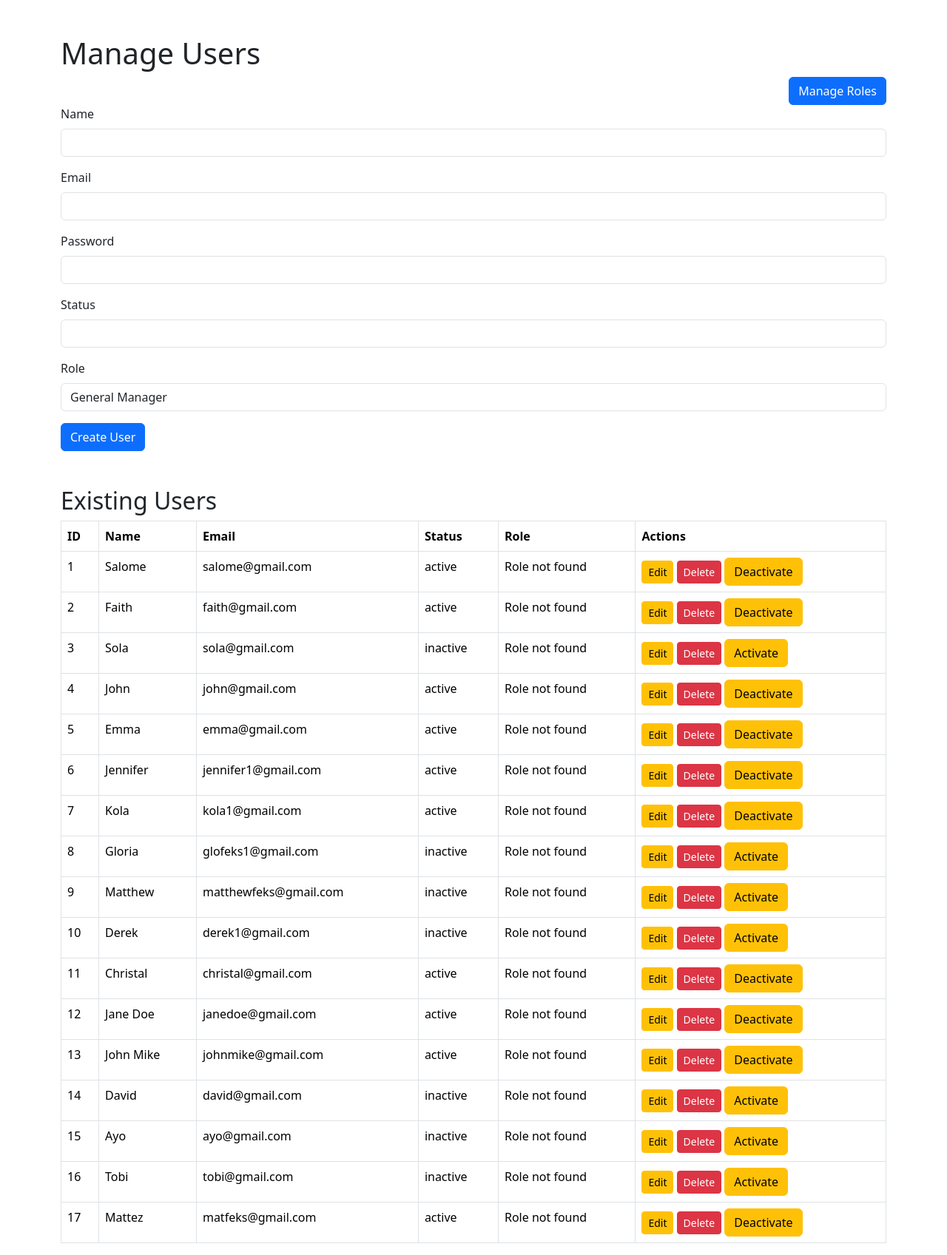
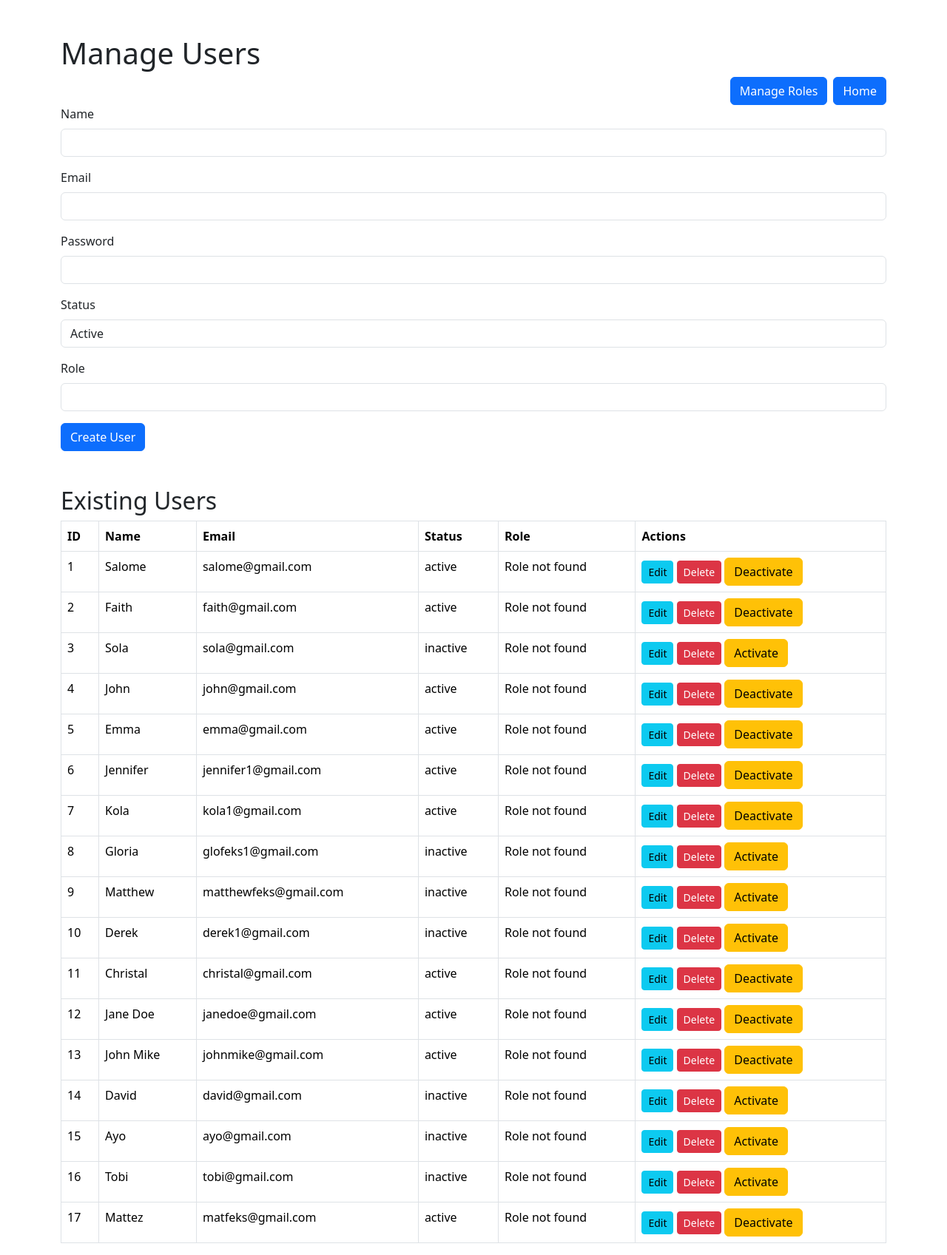
Before and after one commit to Fmatthew1/task_manager, a PHP site: page /manage_users.php in a window 1280 px wide. Shown: the whole page at 74% size. Run offline with PHP 8.4, Linux system fonts and the light colour scheme; data comes from the database, SQL or seed files in the repository; lists and menus that the app fills with data are empty.

Commit message:
updated the edit and toggle

```diff
--- a/manage_users.php
+++ b/manage_users.php
@@ -25,8 +25,16 @@ if ($_SERVER['REQUEST_METHOD'] === 'POST') {
     } else {
         $existingUser = User::findByEmail($conn, $email);
 
-        if ($existingUser && (!isset($user) || $existingUser->getId() !== $user->getId())) {
-            $errorMessages['email'] = "Error: Email already exists.";
+
+        if (isset($_POST['id'])) {
+            $user = User::find($conn, $_POST['id']);
+            if ($user && $email !== $user->getEmail() && $existingUser) {
+                $errorMessages['email'] = "Error: Email already exists.";
+            }
+        } else {
+            if ($existingUser) {
+                $errorMessages['email'] = "Error: Email already exists.";
+            }
         }
     }
 
@@ -110,18 +118,19 @@ foreach ($roles as $role) {
         <h1>Manage Users</h1>
         <div class="d-grid gap-2 d-md-flex justify-content-md-end">
             <a href="manage_roles.php"><button class="btn btn-primary" type="button">Manage Roles</button></a>
+            <a href="home.php"><button class="btn btn-primary" type="button">Home</button></a>
         </div>
         <form method="POST" class="mb-5">
             <div class="mb-3">
                 <label for="name" class="form-label">Name</label>
-                <input type="text" class="form-control" id="name" name="name" required>
+                <input type="text" class="form-control" id="name" name="name">
                 <?php if (!empty($errorMessages['name'])): ?>
                     <div class="text-danger mt-2"><?php echo $errorMessages['name']; ?></div>
                 <?php endif; ?>
             </div>
             <div class="mb-3">
                 <label for="email" class="form-label">Email</label>
-                <input type="email" class="form-control" id="email" name="email" required>
+                <input type="email" class="form-control" id="email" name="email">
                 <?php if(!empty($errorMessages['email'])): ?>
                     <div class="text-danger mt-2"><?php echo $errorMessages['email']; ?></div>
                 <?php endif; ?>
@@ -135,16 +144,19 @@ foreach ($roles as $role) {
             </div>
             <div class="mb-3">
                 <label for="status" class="form-label">Status</label>
-                <input type="text" class="form-control" id="status" name="status" required>
+                <select class="form-control" id="status" name="status">
+                    <option value="active">Active</option>
+                    <option value="inactive">Inactive</option>
+                </select>
                 <?php if(!empty($errorMessages['status'])): ?>
                     <div class="text-danger mt-2"><?php echo $errorMessages['status']; ?></div>
                 <?php endif; ?>
             </div>
             <div class="mb-3">
                 <label for="role_id" class="form-label">Role</label>
-                <select class="form-control" id="role_id" name="role_id" required>
+                <select class="form-control" id="role_id" name="role_id">
                     <?php foreach ($roles as $role): ?>
-                        <option value="<?php echo $role->getId(); ?>"><?php echo htmlspecialchars($role->getName()); ?></option>
+                        <option></option>
                     <?php endforeach; ?>
                 </select>
                 <?php if(!empty($errorMessages['role_id'])): ?>
@@ -189,7 +201,7 @@ foreach ($roles as $role) {
                             ?>
                         </td>
                         <td>
-                            <button class="btn btn-warning btn-sm" data-bs-toggle="modal" data-bs-target="#editUserModal<?php echo $user->getId(); ?>">Edit</button>
+                            <button class="btn btn-info btn-sm" data-bs-toggle="modal" data-bs-target="#editUserModal<?php echo $user->getId(); ?>">Edit</button>
                             <form action = "delete_user.php" method="POST" style="display:inline;" onsubmit="return confirm('Are you sure you want to delete this user?');">
                                 <input type="hidden" name="id" value="<?php echo $user->getId(); ?>">
                                 <button type="submit" class="btn btn-danger btn-sm" name="delete_user">Delete</button>
@@ -213,28 +225,28 @@ foreach ($roles as $role) {
                                         <input type="hidden" name="id" value="<?php echo $user->getId(); ?>">
                                         <div class="mb-3">
                                             <label for="name" class="form-label">Name</label>
-                                            <input type="text" class="form-control" name="name" value="<?php echo htmlspecialchars($user->getName()); ?>" required>
+                                            <input type="text" class="form-control" name="name" value="<?php echo htmlspecialchars($user->getName()); ?>">
                                             <?php if (!empty($errorMessages['name'])): ?>
                                             <div class="text-danger mt-2"><?php echo $errorMessages['name']; ?></div>
                                             <?php endif; ?>
                                         </div>
                                         <div class="mb-3">
                                             <label for="email" class="form-label">Email</label>
-                                            <input type="email" class="form-control" name="email" value="<?php echo htmlspecialchars($user->getEmail()); ?>" required>
+                                            <input type="email" class="form-control" name="email" value="<?php echo htmlspecialchars($user->getEmail()); ?>">
                                             <?php if (!empty($errorMessages['email'])): ?>
                                             <div class="text-danger mt-2"><?php echo $errorMessages['email']; ?></div>
                                             <?php endif; ?>
                                         </div>
                                         <div class="mb-3">
-                                            <label for="status" class="form-label">Status</label>
-                                            <input type="text" class="form-control" name="status" value="<?php echo htmlspecialchars($user->getStatus()); ?>" required>
-                                            <?php if (!empty($errorMessages['status'])): ?>
-                                            <div class="text-danger mt-2"><?php echo $errorMessages['status']; ?></div>
-                                            <?php endif; ?>
+                                            <label for="status<?php echo $user->getId(); ?>" class="form-label">Status</label>
+                                            <select class="form-control" id="status<?php echo $user->getId(); ?>" name="status">
+                                                <option value="active" <?php if ($user->getStatus() == 'active') echo 'selected'; ?>>Active</option>
+                                                <option value="inactive" <?php if ($user->getStatus() == 'inactive') echo 'selected'; ?>>Inactive</option>
+                                            </select>
                                         </div>
                                         <div class="mb-3">
                                             <label for="role_id" class="form-label">Role</label>
-                                            <select class="form-control" name="role_id" required>
+                                            <select class="form-control" name="role_id">
                                                 <?php foreach ($roles as $role): ?>
                                                     <option value="<?php echo $role->getId(); ?>" <?php echo $role->getId() == $user->getRoleId() ? 'selected' : ''; ?>><?php echo htmlspecialchars($role->getName()); ?></option>
                                                 <?php endforeach; ?>
```
